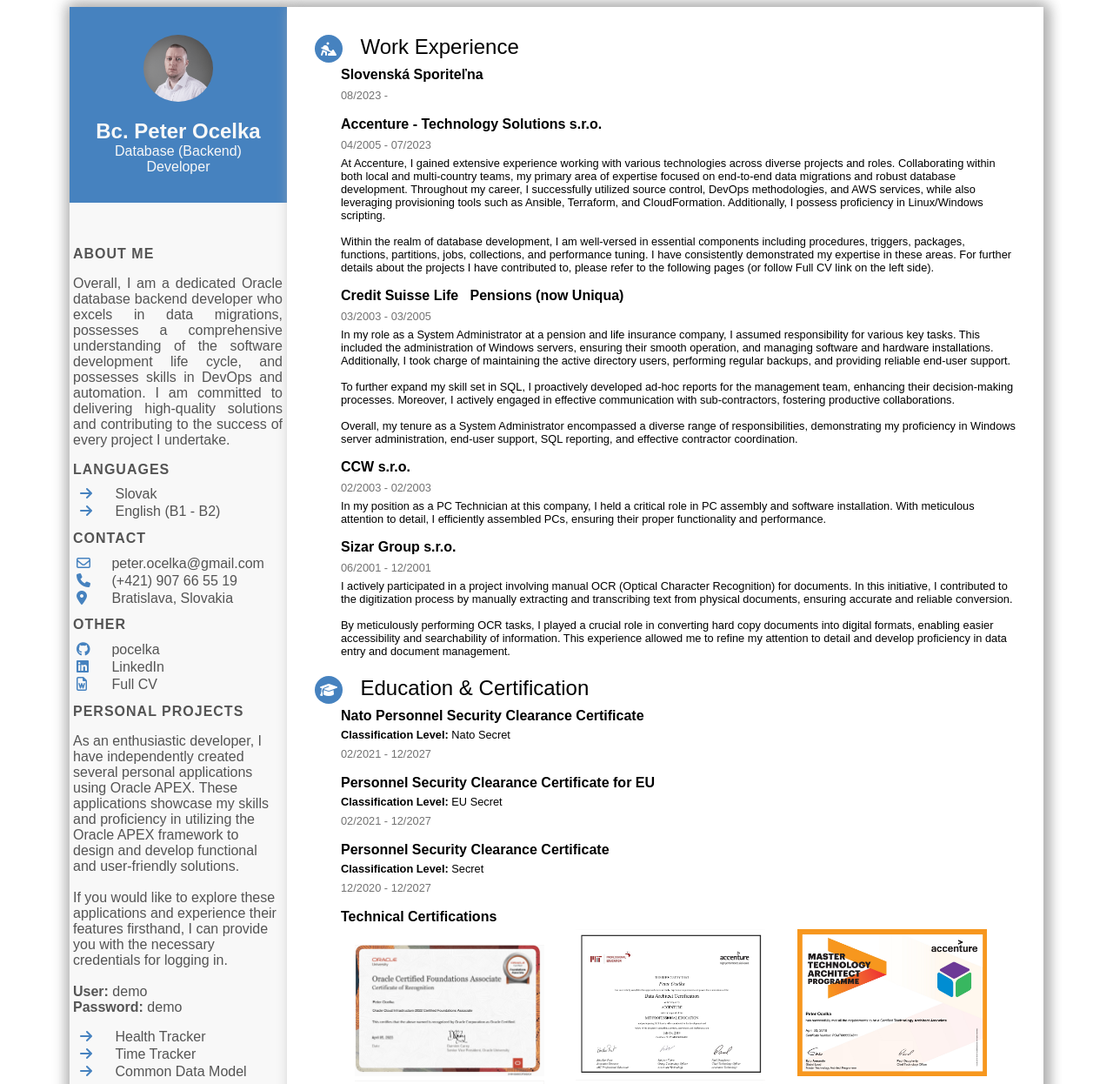
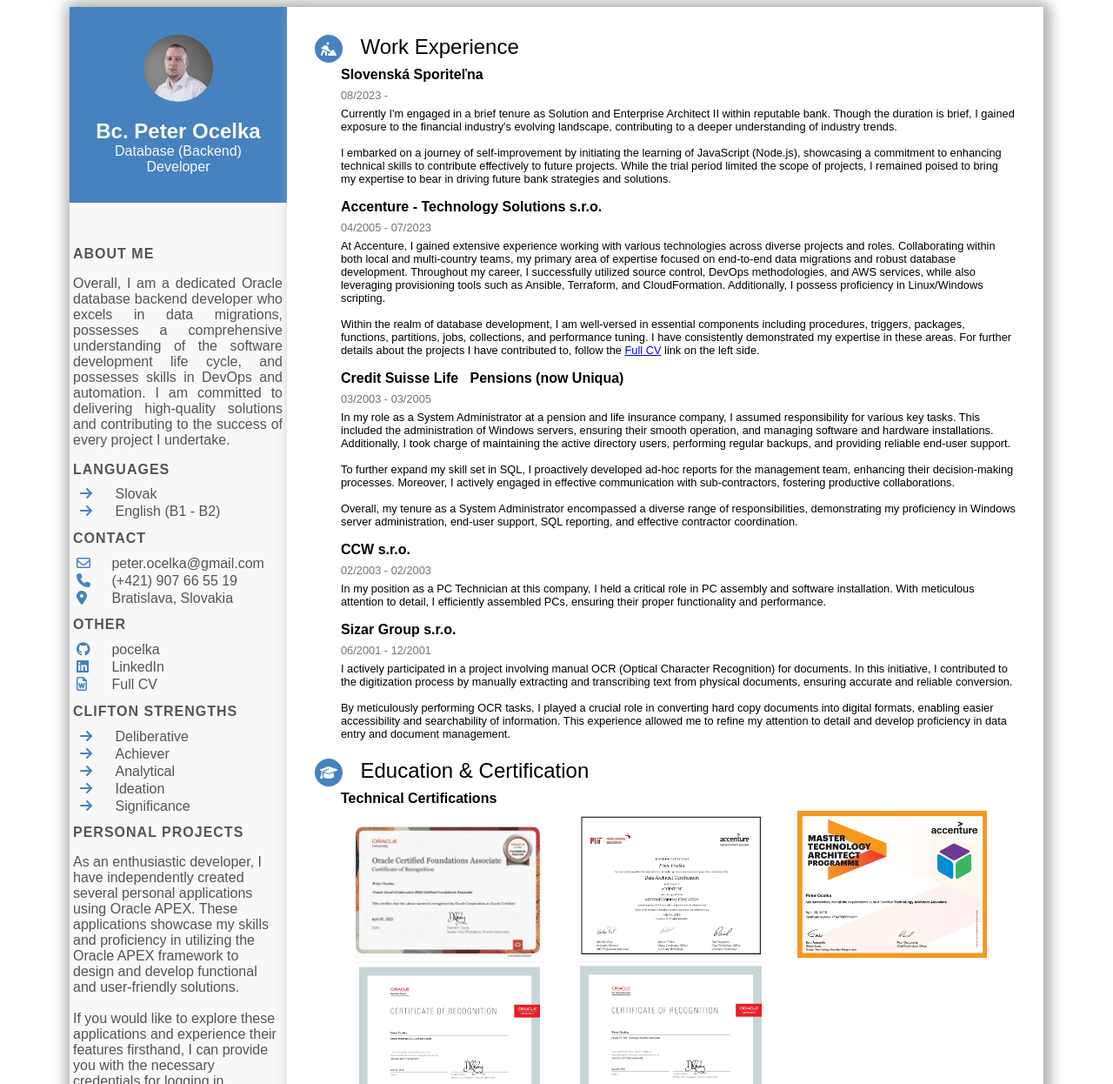
Before and after one commit to pocelka/cv, a plain HTML site: page index.html in a window 1280 px wide. Shown: the top 1246 px of the page at 87% size. Drawn offline with Linux system fonts and the light colour scheme.

Commit message:
feat: updated experience and corrected skill prof.

```diff
--- a/index.html
+++ b/index.html
@@ -95,6 +95,39 @@
 
             </div>
 
+            <div class="intro-section clifton">
+                <h1 class="title">Clifton Strengths</h1>
+
+                <div class="intro-section">
+
+                    <div class="intro-section">
+                        <i class="fa-solid fa-arrow-right"></i>
+                        <span>Deliberative</span>
+                    </div>
+
+                    <div class="intro-section">
+                        <i class="fa-solid fa-arrow-right"></i>
+                        <span>Achiever</span>
+                    </div>
+
+                    <div class="intro-section">
+                        <i class="fa-solid fa-arrow-right"></i>
+                        <span>Analytical</span>
+                    </div>
+
+                    <div class="intro-section">
+                        <i class="fa-solid fa-arrow-right"></i>
+                        <span>Ideation</span>
+                    </div>
+
+                    <div class="intro-section">
+                        <i class="fa-solid fa-arrow-right"></i>
+                        <span>Significance</span>
+                    </div>
+
+                </div>
+            </div>
+
             <div class="intro-section projects">
                 <h1 class="title">Personal Projects</h1>
 
@@ -150,6 +183,14 @@
                         <h1>Slovenská Sporiteľna</h1>
                         <time>08/2023 - </time>
                         <p>
+                            Currently I'm engaged in a brief tenure as Solution and Enterprise Architect II within reputable bank.
+                            Though the duration is brief, I gained exposure to the financial industry's evolving landscape,
+                            contributing to a deeper understanding of industry trends.
+                            <br><br>
+                            I embarked on a journey of self-improvement by initiating the learning of JavaScript (Node.js),
+                            showcasing a commitment to enhancing technical skills to contribute effectively to future projects.
+                            While the trial period limited the scope of projects, I remained poised to bring my expertise to bear
+                            in driving future bank strategies and solutions.
                         </p>
                     </div>
 
@@ -167,8 +208,8 @@
                             Within the realm of database development, I am well-versed in essential components including
                             procedures, triggers, packages, functions, partitions, jobs, collections, and performance
                             tuning. I have consistently demonstrated my expertise in these areas. For further details
-                            about the projects I have contributed to, please refer to the following pages (or follow
-                            Full CV link on the left side).
+                            about the projects I have contributed to, follow the
+                            <a href="https://pocelka.github.io/cv/">Full CV</a> link on the left side.
                         </p>
                     </div>
 
@@ -233,24 +274,6 @@
                 </div>
 
                 <div class="education-content">
-
-                    <div class="timeline-block">
-                        <h1>Nato Personnel Security Clearance Certificate</h1>
-                        <p><strong>Classification Level: </strong>Nato Secret</p>
-                        <time>02/2021 - 12/2027</time>
-                    </div>
-
-                    <div class="timeline-block">
-                        <h1>Personnel Security Clearance Certificate for EU</h1>
-                        <p><strong>Classification Level: </strong>EU Secret</p>
-                        <time>02/2021 - 12/2027</time>
-                    </div>
-
-                    <div class="timeline-block">
-                        <h1>Personnel Security Clearance Certificate</h1>
-                        <p><strong>Classification Level: </strong>Secret</p>
-                        <time>12/2020 - 12/2027</time>
-                    </div>
 
                     <div class="timeline-block">
                         <h1>Technical Certifications</h1>
@@ -331,7 +354,7 @@
                         <li>
                             <span>Docker (self hosting)</span>
                             <div class="sb-skeleton">
-                                <div class="skillbar" style="--pgbar-length: 70%"></div>
+                                <div class="skillbar" style="--pgbar-length: 65%"></div>
                             </div>
                         </li>
 
@@ -380,7 +403,7 @@
                         <li>
                             <span>Postgress pgSQL</span>
                             <div class="sb-skeleton">
-                                <div class="skillbar" style="--pgbar-length: 40%"></div>
+                                <div class="skillbar" style="--pgbar-length: 45%"></div>
                             </div>
                         </li>
 
@@ -401,7 +424,7 @@
                         <li>
                             <span>Github Actions</span>
                             <div class="sb-skeleton">
-                                <div class="skillbar" style="--pgbar-length: 35%"></div>
+                                <div class="skillbar" style="--pgbar-length: 30%"></div>
                             </div>
                         </li>
 
@@ -427,13 +450,6 @@
                         </li>
 
                         <li>
-                            <span>Terraform</span>
-                            <div class="sb-skeleton">
-                                <div class="skillbar" style="--pgbar-length: 30%"></div>
-                            </div>
-                        </li>
-
-                        <li>
                             <span>Python</span>
                             <div class="sb-skeleton">
                                 <div class="skillbar" style="--pgbar-length: 30%"></div>
@@ -443,21 +459,29 @@
                         <li>
                             <span>PowerShell</span>
                             <div class="sb-skeleton">
-                                <div class="skillbar" style="--pgbar-length: 25%"></div>
+                                <div class="skillbar" style="--pgbar-length: 20%"></div>
                             </div>
                         </li>
 
                         <li>
+                            <span>Terraform</span>
+                            <div class="sb-skeleton">
+                                <div class="skillbar" style="--pgbar-length: 20%"></div>
+                            </div>
+                        </li>
+
+
+                        <li>
                             <span>Jenkins</span>
                             <div class="sb-skeleton">
-                                <div class="skillbar" style="--pgbar-length: 20%"></div>
+                                <div class="skillbar" style="--pgbar-length: 10%"></div>
                             </div>
                         </li>
 
                         <li>
                             <span>JavaScript</span>
                             <div class="sb-skeleton">
-                                <div class="skillbar" style="--pgbar-length: 5%"></div>
+                                <div class="skillbar" style="--pgbar-length: 10%"></div>
                             </div>
                         </li>
 
```
